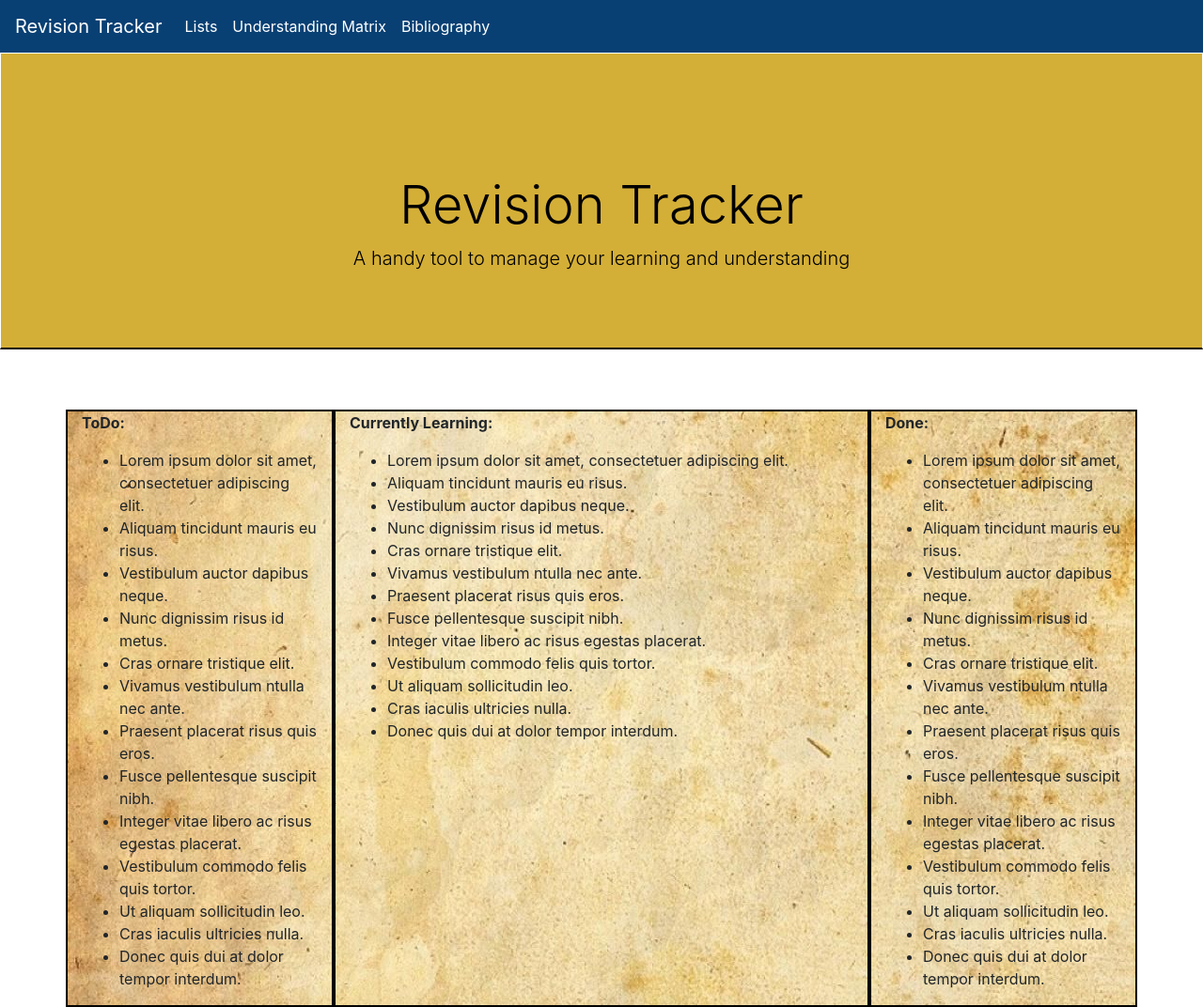
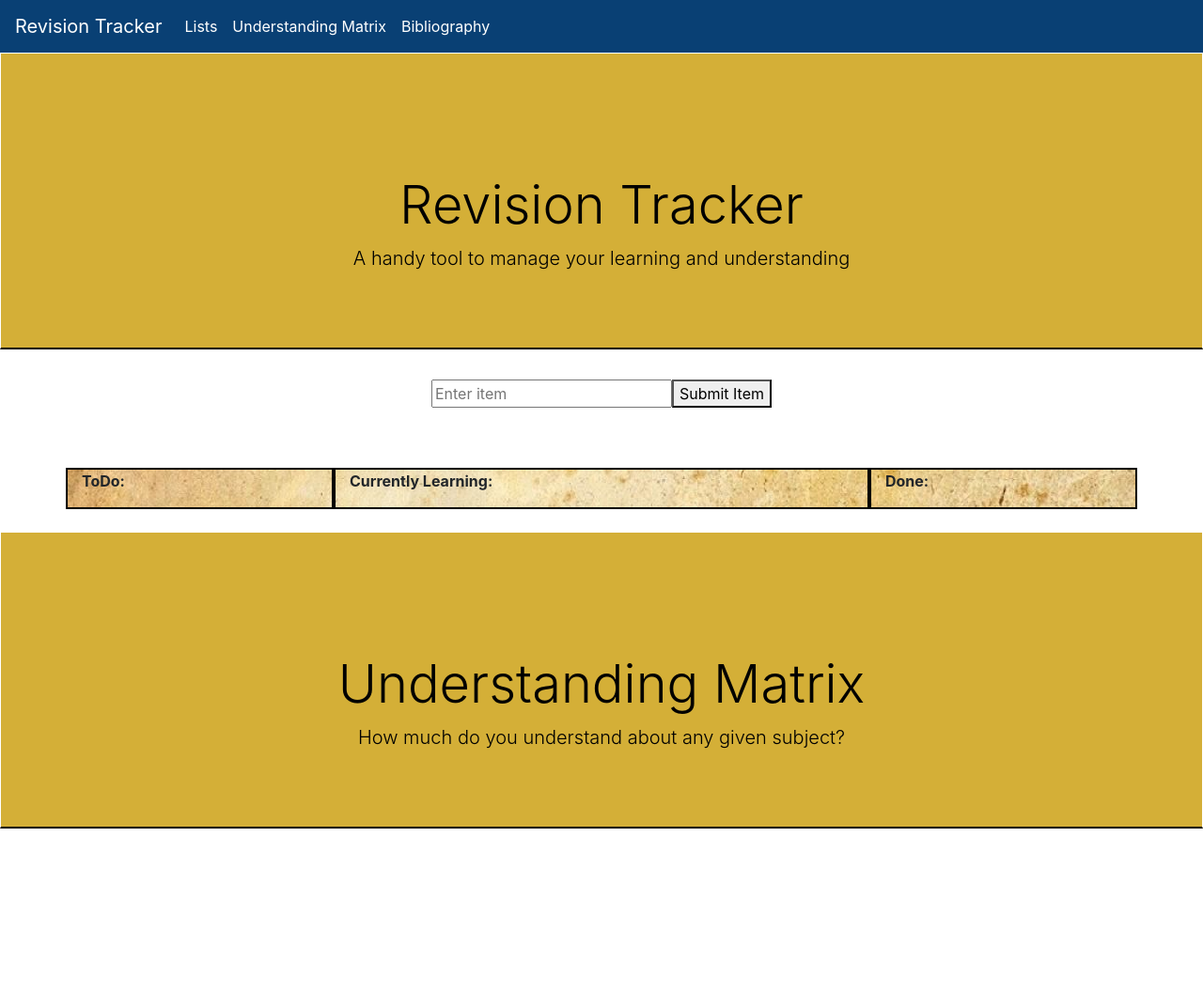
Before and after one commit to JosephNamihas/Revision_Tracker, a plain HTML site: page index.html in a window 1280 px wide. Shown: the whole page at 94% size. After the commit the page ends 914 px from the top, so only its background shows below. Drawn offline with nearby package versions, Linux system fonts and the light colour scheme.

Commit message:
Added search / box and event listener for button

```diff
--- a/index.html
+++ b/index.html
@@ -31,67 +31,49 @@
         </div>
       </div>
 
+      <div class = "input-group mb-3" id="form">
+        <input id="input-item" type="textarea" placeholder="Enter item">
+
+        <button id="submit-item">Submit Item</button>
+      </div>
+
+      <!-- Radio Buttons -->
+
     <div id="lists" class="container main-body">
         <div class="row">
             <div class="todo col-md-3">
                 <p class="todo-heading">ToDo:</p>
-                <ul>
-                    <li>Lorem ipsum dolor sit amet, consectetuer adipiscing elit.</li>
-                    <li>Aliquam tincidunt mauris eu risus.</li>
-                    <li>Vestibulum auctor dapibus neque.</li>
-                    <li>Nunc dignissim risus id metus.</li>
-                    <li>Cras ornare tristique elit.</li>
-                    <li>Vivamus vestibulum ntulla nec ante.</li>
-                    <li>Praesent placerat risus quis eros.</li>
-                    <li>Fusce pellentesque suscipit nibh.</li>
-                    <li>Integer vitae libero ac risus egestas placerat.</li>
-                    <li>Vestibulum commodo felis quis tortor.</li>
-                    <li>Ut aliquam sollicitudin leo.</li>
-                    <li>Cras iaculis ultricies nulla.</li>
-                    <li>Donec quis dui at dolor tempor interdum.</li>
+                <ul id="list-todo">
+
                   </ul>
 
             </div>
             <div class="doing col-md-6">
                 <p class ="doing-heading">Currently Learning:</p>
-                <ul>
-                    <li>Lorem ipsum dolor sit amet, consectetuer adipiscing elit.</li>
-                    <li>Aliquam tincidunt mauris eu risus.</li>
-                    <li>Vestibulum auctor dapibus neque.</li>
-                    <li>Nunc dignissim risus id metus.</li>
-                    <li>Cras ornare tristique elit.</li>
-                    <li>Vivamus vestibulum ntulla nec ante.</li>
-                    <li>Praesent placerat risus quis eros.</li>
-                    <li>Fusce pellentesque suscipit nibh.</li>
-                    <li>Integer vitae libero ac risus egestas placerat.</li>
-                    <li>Vestibulum commodo felis quis tortor.</li>
-                    <li>Ut aliquam sollicitudin leo.</li>
-                    <li>Cras iaculis ultricies nulla.</li>
-                    <li>Donec quis dui at dolor tempor interdum.</li>
+                <ul id="list-doing">
+
                   </ul>
 
             </div>
             <div class="done col-md-3">
                 <p class = "done-heading">Done:</p>
-                <ul>
-                    <li>Lorem ipsum dolor sit amet, consectetuer adipiscing elit.</li>
-                    <li>Aliquam tincidunt mauris eu risus.</li>
-                    <li>Vestibulum auctor dapibus neque.</li>
-                    <li>Nunc dignissim risus id metus.</li>
-                    <li>Cras ornare tristique elit.</li>
-                    <li>Vivamus vestibulum ntulla nec ante.</li>
-                    <li>Praesent placerat risus quis eros.</li>
-                    <li>Fusce pellentesque suscipit nibh.</li>
-                    <li>Integer vitae libero ac risus egestas placerat.</li>
-                    <li>Vestibulum commodo felis quis tortor.</li>
-                    <li>Ut aliquam sollicitudin leo.</li>
-                    <li>Cras iaculis ultricies nulla.</li>
-                    <li>Donec quis dui at dolor tempor interdum.</li>
+                <ul id="list-done">
+
                   </ul>
 
             </div>
         </div>
     </div>
+
+    <br>
+
+    <div class="jumbotron jumbotron-fluid">
+      <div class="container">
+        <h1 class="display-4">Understanding Matrix</h1>
+        <p class="lead">How much do you understand about any given subject?</p>
+      </div>
+    </div>
+
 
 
 
--- a/script.js
+++ b/script.js
@@ -1 +1,13 @@
-// Append list items with button
+// Append item to
+
+var submitButton = document.getElementById("submit-item");
+
+submitButton.addEventListener("click", appendListItem);
+
+
+
+function appendListItem() {
+    console.log("Item appended!")
+    // Append to list-doing, list-done, list-todo
+
+}
--- a/styles.css
+++ b/styles.css
@@ -26,6 +26,25 @@
     border: 1px solid white;
     border-bottom: 2px solid black !important;
 
+}
+
+/*-- FORM -- */
+
+#form {
+    justify-content: center;
+}
+
+#input-item {
+
+}
+
+#submit-item {
+    width: auto;
+}
+
+#radio-buttons {
+    display: flex;
+    justify-content: center;
 }
 
 /* -- LIST -- */
```
